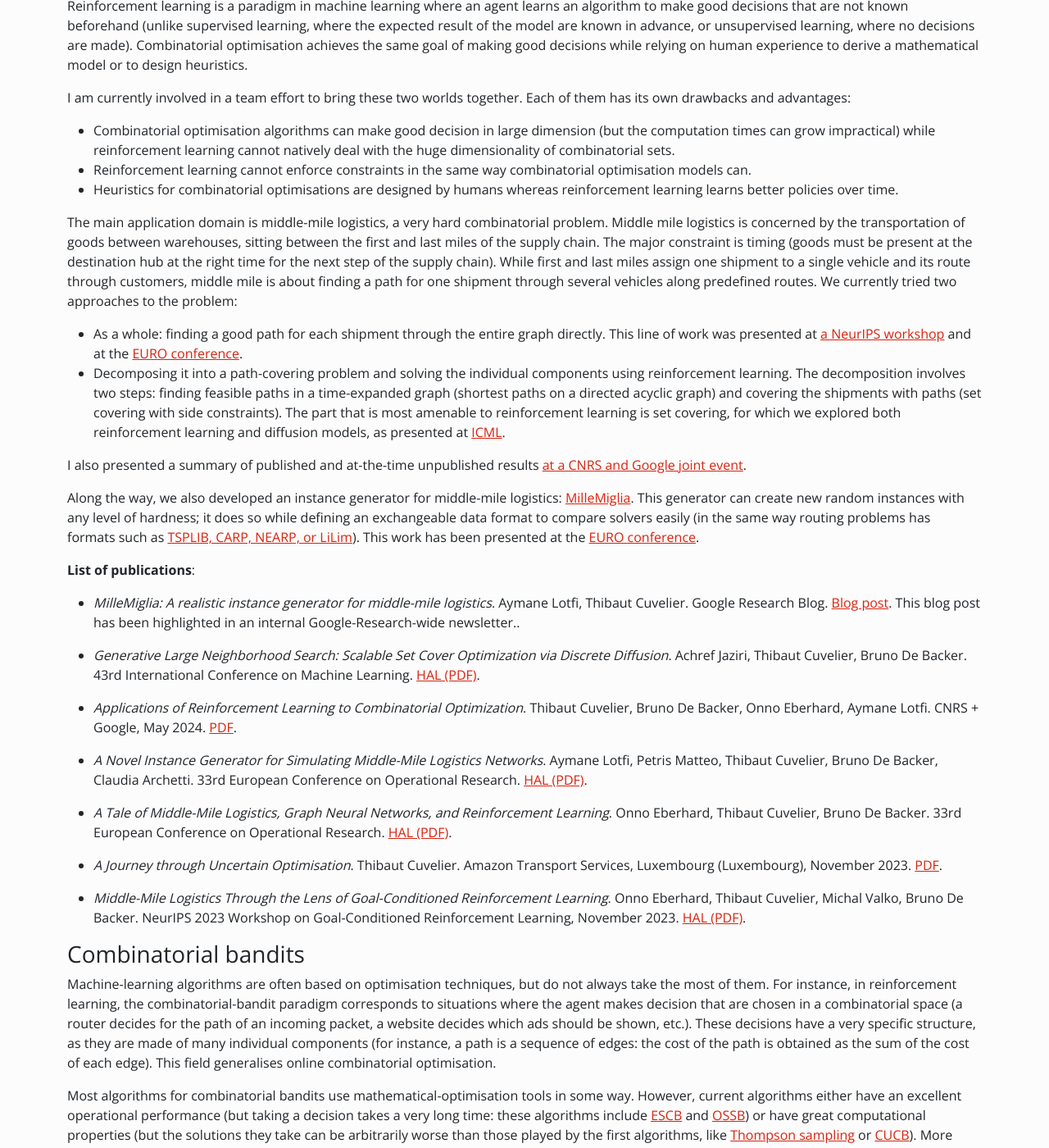
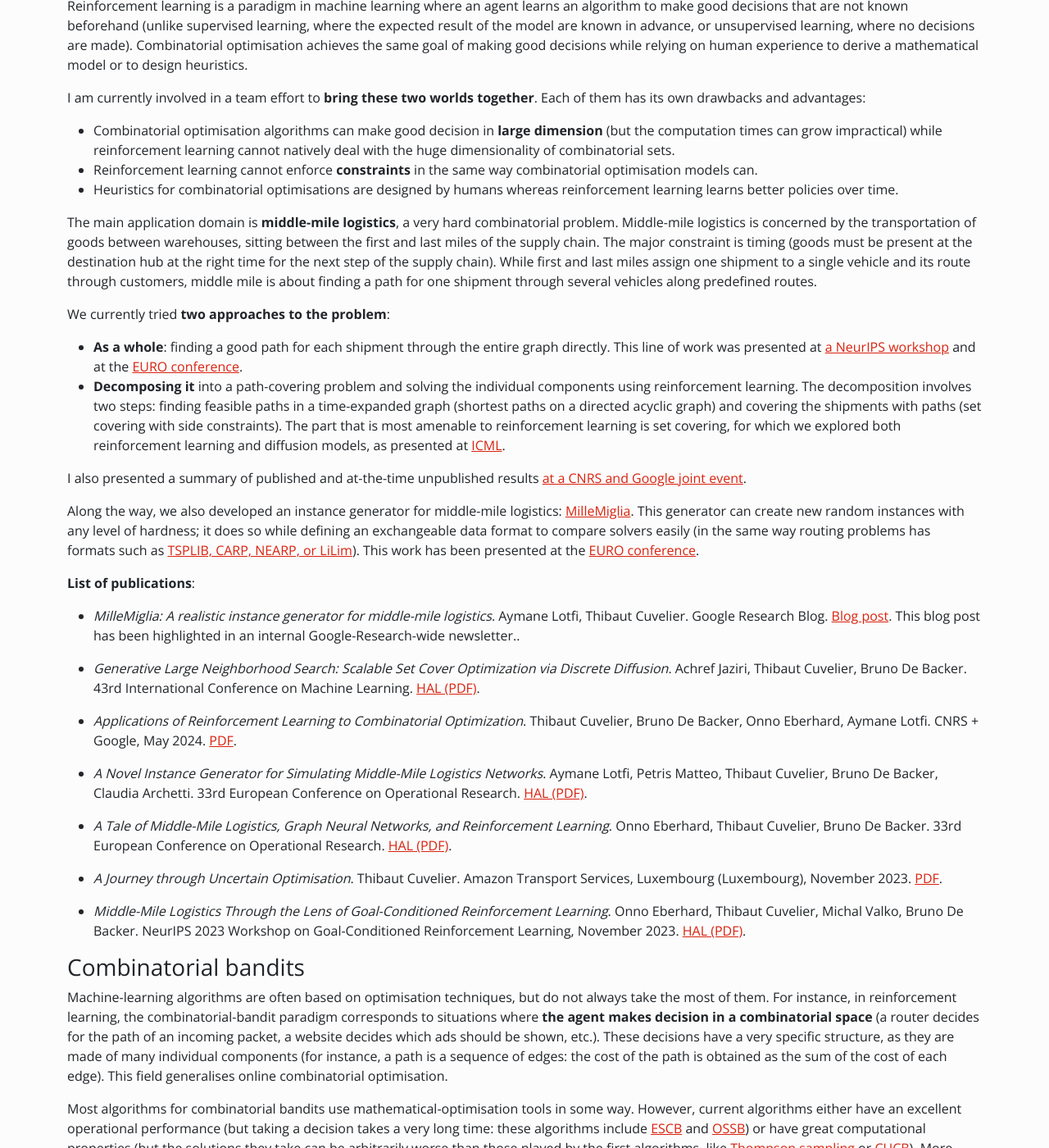
Before and after one commit to dourouc05/dourouc05.github.io, a Jekyll site: the page built from research.md, in a window 1280 px wide and 1400 px high, scrolled down 354 px. Shown: the whole window at 82% size. Built offline with Jekyll 4.4.1, drawn with Linux system fonts in a browser that asks for light colours; our own code applies the rules of GitHub Pages for plain Markdown files; some of the changed text lies outside the part shown.

Commit message:
Update research.md

```diff
--- a/research.md
+++ b/research.md
@@ -13,15 +13,17 @@ permalink: research
 
 Reinforcement learning is a paradigm in machine learning where an agent learns an algorithm to make good decisions that are not known beforehand (unlike supervised learning, where the expected result of the model are known in advance, or unsupervised learning, where no decisions are made). Combinatorial optimisation achieves the same goal of making good decisions while relying on human experience to derive a mathematical model or to design heuristics.
 
-I am currently involved in a team effort to bring these two worlds together. Each of them has its own drawbacks and advantages:
-* Combinatorial optimisation algorithms can make good decision in large dimension (but the computation times can grow impractical) while reinforcement learning cannot natively deal with the huge dimensionality of combinatorial sets.
-* Reinforcement learning cannot enforce constraints in the same way combinatorial optimisation models can.
+I am currently involved in a team effort to **bring these two worlds together**. Each of them has its own drawbacks and advantages:
+* Combinatorial optimisation algorithms can make good decision in **large dimension** (but the computation times can grow impractical) while reinforcement learning cannot natively deal with the huge dimensionality of combinatorial sets.
+* Reinforcement learning cannot enforce **constraints** in the same way combinatorial optimisation models can.
 * Heuristics for combinatorial optimisations are designed by humans whereas reinforcement learning learns better policies over time.
 
-The main application domain is middle-mile logistics, a very hard combinatorial problem. Middle mile logistics is concerned by the transportation of goods between warehouses, sitting between  the first and last miles of the supply chain. The major constraint is timing (goods must be present at the destination hub at the right time for the next step of the supply chain). While first and last miles assign one shipment to a single vehicle and its route through customers, middle mile is about finding a path for one shipment through several vehicles along predefined routes. We currently tried two approaches to the problem:
+The main application domain is **middle-mile logistics**, a very hard combinatorial problem. Middle-mile logistics is concerned by the transportation of goods between warehouses, sitting between  the first and last miles of the supply chain. The major constraint is timing (goods must be present at the destination hub at the right time for the next step of the supply chain). While first and last miles assign one shipment to a single vehicle and its route through customers, middle mile is about finding a path for one shipment through several vehicles along predefined routes.
 
-* As a whole: finding a good path for each shipment through the entire graph directly. This line of work was presented at [a NeurIPS workshop](https://hal.science/hal-04755187) and at the [EURO conference](https://hal.science/hal-04755188).
-* Decomposing it into a path-covering problem and solving the individual components using reinforcement learning. The decomposition involves two steps: finding feasible paths in a time-expanded graph (shortest paths on a directed acyclic graph) and covering the shipments with paths (set covering with side constraints). The part that is most amenable to reinforcement learning is set covering, for which we explored both reinforcement learning and diffusion models, as presented at [ICML](https://hal.science/hal-05768398).
+We currently tried **two approaches to the problem**:
+
+* **As a whole**: finding a good path for each shipment through the entire graph directly. This line of work was presented at [a NeurIPS workshop](https://hal.science/hal-04755187) and at the [EURO conference](https://hal.science/hal-04755188).
+* **Decomposing it** into a path-covering problem and solving the individual components using reinforcement learning. The decomposition involves two steps: finding feasible paths in a time-expanded graph (shortest paths on a directed acyclic graph) and covering the shipments with paths (set covering with side constraints). The part that is most amenable to reinforcement learning is set covering, for which we explored both reinforcement learning and diffusion models, as presented at [ICML](https://hal.science/hal-05768398).
 
 I also presented a summary of published and at-the-time unpublished results [at a CNRS and Google joint event](https://tcuvelier.be/files/rl_or_cnrs2024.pdf).
 
@@ -39,11 +41,11 @@ Along the way, we also developed an instance generator for middle-mile logistics
 
 ### Combinatorial bandits
 
-Machine-learning algorithms are often based on optimisation techniques, but do not always take the most of them. For instance, in reinforcement learning, the combinatorial-bandit paradigm corresponds to situations where the agent makes decision that are chosen in a combinatorial space (a router decides for the path of an incoming packet, a website decides which ads should be shown, etc.). These decisions have a very specific structure, as they are made of many individual components (for instance, a path is a sequence of edges: the cost of the path is obtained as the sum of the cost of each edge). This field generalises online combinatorial optimisation.
+Machine-learning algorithms are often based on optimisation techniques, but do not always take the most of them. For instance, in reinforcement learning, the combinatorial-bandit paradigm corresponds to situations where **the agent makes decision in a combinatorial space** (a router decides for the path of an incoming packet, a website decides which ads should be shown, etc.). These decisions have a very specific structure, as they are made of many individual components (for instance, a path is a sequence of edges: the cost of the path is obtained as the sum of the cost of each edge). This field generalises online combinatorial optimisation.
 
 Most algorithms for combinatorial bandits use mathematical-optimisation tools in some way. However, current algorithms either have an excellent operational performance (but taking a decision takes a very long time: these algorithms include [ESCB](https://papers.nips.cc/paper/5831-combinatorial-bandits-revisited) and [OSSB](https://papers.nips.cc/paper/6773-minimal-exploration-in-structured-stochastic-bandits)) or have great computational properties (but the solutions they take can be arbitrarily worse than those played by the first algorithms, like [Thompson sampling](https://papers.nips.cc/paper/7670-an-information-theoretic-analysis-for-thompson-sampling-with-many-actions) or [CUCB](http://proceedings.mlr.press/v38/kveton15.html)). More precisely, the first kind of algorithm typically has an exponential computational complexity (with respect to the dimension of the problem, i.e. the number of components of a solution).
 
-Developing new advanced tools in the field of mathematical optimisation (solving nonlinear programs using budgeted linear problems), I reduce the bandit-problem complexity to polynomial in many useful cases, for two state-of-the-art algorithms (ESCB and OSSB). The result of this work is available as [open-source software](https://github.com/dourouc05/CombinatorialBandits.jl) (under an MIT license). The techniques behind a polynomial-time implementation of ESCB have been presented [at the SNAPP seminar](https://www.youtube.com/watch?v=7flMukHqfW4), [in an arXiv preprint](https://arxiv.org/abs/2002.07258), and at [the ACM SIGMETRICS conference](https://dl.acm.org/doi/10.1145/3447387). The ones for OSSB have been presented at [the ALT conference](http://proceedings.mlr.press/v132/cuvelier21a.html).
+Developing new advanced tools in the field of mathematical optimisation (solving nonlinear programs using budgeted linear problems), I **reduce the bandit-problem complexity to polynomial** in many useful cases, for two state-of-the-art algorithms (ESCB and OSSB). The result of this work is available as [open-source software](https://github.com/dourouc05/CombinatorialBandits.jl) (under an MIT license). The techniques behind a polynomial-time implementation of ESCB have been presented [at the SNAPP seminar](https://www.youtube.com/watch?v=7flMukHqfW4), [in an arXiv preprint](https://arxiv.org/abs/2002.07258), and at [the ACM SIGMETRICS conference](https://dl.acm.org/doi/10.1145/3447387). The ones for OSSB have been presented at [the ALT conference](http://proceedings.mlr.press/v132/cuvelier21a.html).
 
 **List of publications**:
 
@@ -56,9 +58,9 @@ Developing new advanced tools in the field of mathematical optimisation (solving
 
 ### LLMs
 
-LLMs are not necessarily great at properly handling incomplete or ambiguous user prompts: they often ignore parts of the problem or use arbitrary values ("hallucinations"). To detect and improve the model's capabilities in this regard, I synthesise data sets of hard optimisation problems.
+LLMs are not necessarily great at properly handling **incomplete or ambiguous user prompts**: they often ignore parts of the problem or use arbitrary values ("hallucinations"). To detect and improve the model's capabilities in this regard, I synthesise data sets of hard optimisation problems.
 
-Some APIs are complex to comprehend, especially for first-time users or people who have limited understanding of programming. [Google Maps Platform Route Optimization (GMPRO)](https://developers.google.com/maps/documentation/route-optimization) is one of them. I contributed to an LLM-based agent that bridges the gap between non-experts and the API by providing an easy route into the API, but also explanations for the generated solutions or for the reasons the model failed.
+Some APIs are complex to comprehend, especially for first-time users or people who have limited understanding of programming. [Google Maps Platform Route Optimization (GMPRO)](https://developers.google.com/maps/documentation/route-optimization) is one of them. I contributed to an LLM-based agent that **bridges the gap between non-experts and the API** by providing an easy route into the API, but also explanations for the generated solutions or for the reasons the model failed.
 
 **List of publications**:
 
@@ -68,7 +70,7 @@ Some APIs are complex to comprehend, especially for first-time users or people w
 
 Active learning is the field of supervised machine learning where the learning algorithm can query an oracle (a human user or another information source) for new labels of previously unlabelled samples. In particular, in stream-based active learning, samples are sequentially presented to the algorithm. This field is highly related to optimal experimental design.
 
-We propose a new algorithm, RAL (reinforced active learning), for stream-based active learning based on reinforcement learning, more specifically on contextual bandits with expert advice, that can outperform current techniques. RAL uses bandit algorithms to merge several existing active-learning algorithms in an adaptive ensemble. We provide [a Python implementation of RAL](https://github.com/SAWassermann/RAL/). We studied RAL's performance and provided a theoretical analysis [at the IAL (interactive adaptive learning) workshop](https://hal.archives-ouvertes.fr/hal-02265426/).
+We propose a new algorithm, **RAL (reinforced active learning)**, for stream-based active learning based on reinforcement learning, more specifically on contextual bandits with expert advice, that can outperform current techniques. RAL uses bandit algorithms to merge several existing active-learning algorithms in an **adaptive ensemble**. We provide [a Python implementation of RAL](https://github.com/SAWassermann/RAL/). We studied RAL's performance and provided a theoretical analysis [at the IAL (interactive adaptive learning) workshop](https://hal.archives-ouvertes.fr/hal-02265426/).
 
 **List of publications**:
 
@@ -83,9 +85,9 @@ We propose a new algorithm, RAL (reinforced active learning), for stream-based a
 
 ### Network routing under uncertainty
 
-In computer networks, traffic engineering concerns the efficient use of existing network equipment so that users get the best experience when using the network. Most of the parameters have some level of uncertainty: for instance, operators cannot predict with an extremely high accuracy the traffic that their network will have to withstand. Therefore, this uncertainty must be built into the mathematical models that are used when making traffic-engineering decisions.
+In computer networks, **traffic engineering** concerns the efficient use of existing network equipment so that users get the best experience when using the network. Most of the parameters have some level of uncertainty: for instance, operators cannot predict with an extremely high accuracy the traffic that their network will have to withstand. Therefore, this uncertainty must be built into the mathematical models that are used when making traffic-engineering decisions.
 
-There are several ways to cope with the variability of parameters, such as robust optimisation. Oblivious routing is an often-disregarded paradigm, especially due to its computational cost. Other approaches include fairness, with the idea that a fair solution should withstand more traffic.
+There are several ways to cope with the variability of parameters, such as **robust optimisation**. Oblivious routing is an often-disregarded paradigm, especially due to its computational cost. Other approaches include **fairness**, with the idea that a fair solution should withstand more traffic.
 
 My implementation of many network-routing models is [freely available on GitHub in the Seleroute.jl package](https://github.com/dourouc05/Seleroute.jl) (under an MIT license). Preliminary have been presented at [the TMA conference](hal.archives-ouvertes.fr/hal-02161708). Details of the Julia implementation have been discussed at [the Julia Days 2023](https://hal.science/hal-04231900).
 
@@ -133,7 +135,7 @@ The Julia source code of the integrated models is [freely available on GitHub](h
 
 ## Master's thesis: stochastic and robust programming
 
-Formal optimisation can take into account the uncertainty in two main ways: either stochastic or robust programming. Both paradigms have their own strengths, based on quite different theoretical notions: stochastic optimisation considers the uncertain parameters are described by their probability density functoin, while robust optimisation regards them as belonging to an uncertainty set.
+Formal optimisation can take into account the **uncertainty** in two main ways: either stochastic or robust programming. Both paradigms have their own strengths, based on quite different theoretical notions: stochastic optimisation considers the uncertain parameters are described by their probability density functoin, while robust optimisation regards them as belonging to an uncertainty set.
 
 Those two approaches are quite different, but have rarely seen a direct comparison, be it for their actual performance when solving the resulting optimisation problems, but also for the robustness of their solution against unforeseen uncertainty.
 
```
Also changed, not shown: other parts of research.md (+4 -4 lines).
